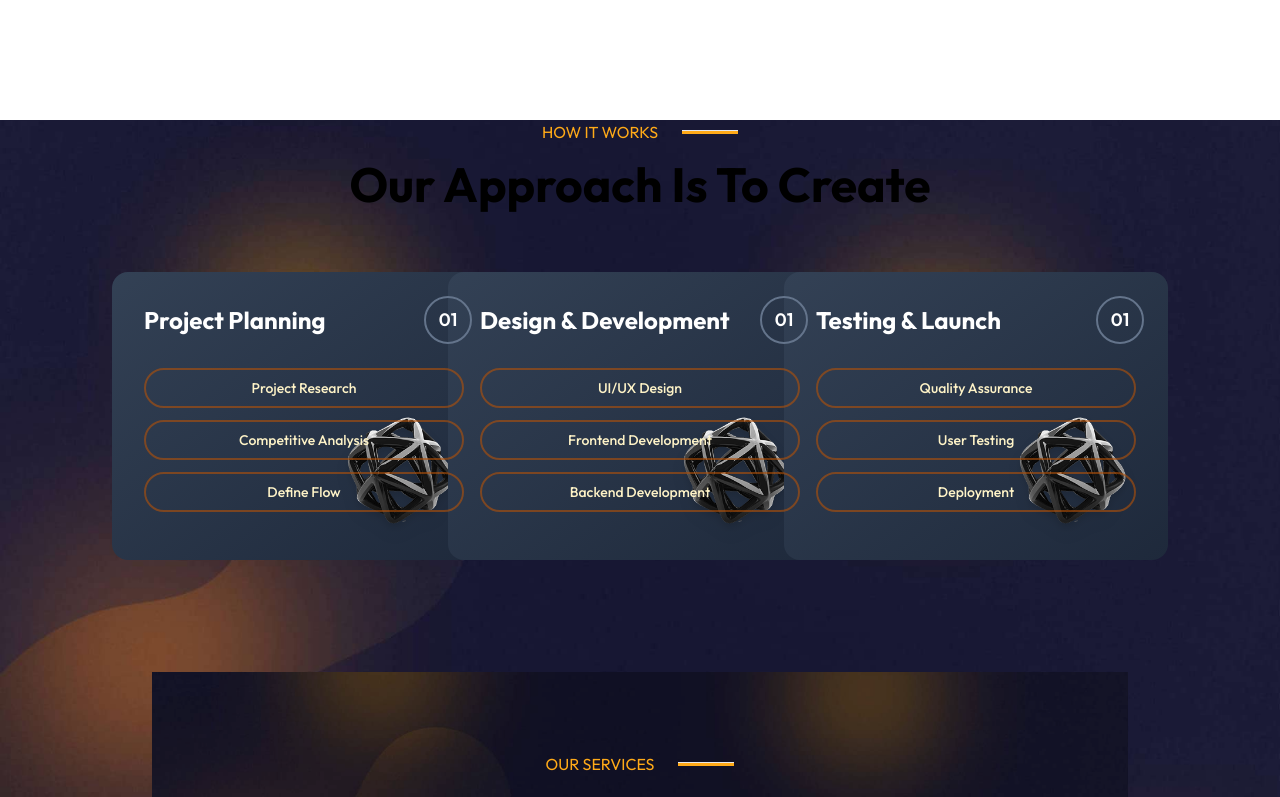
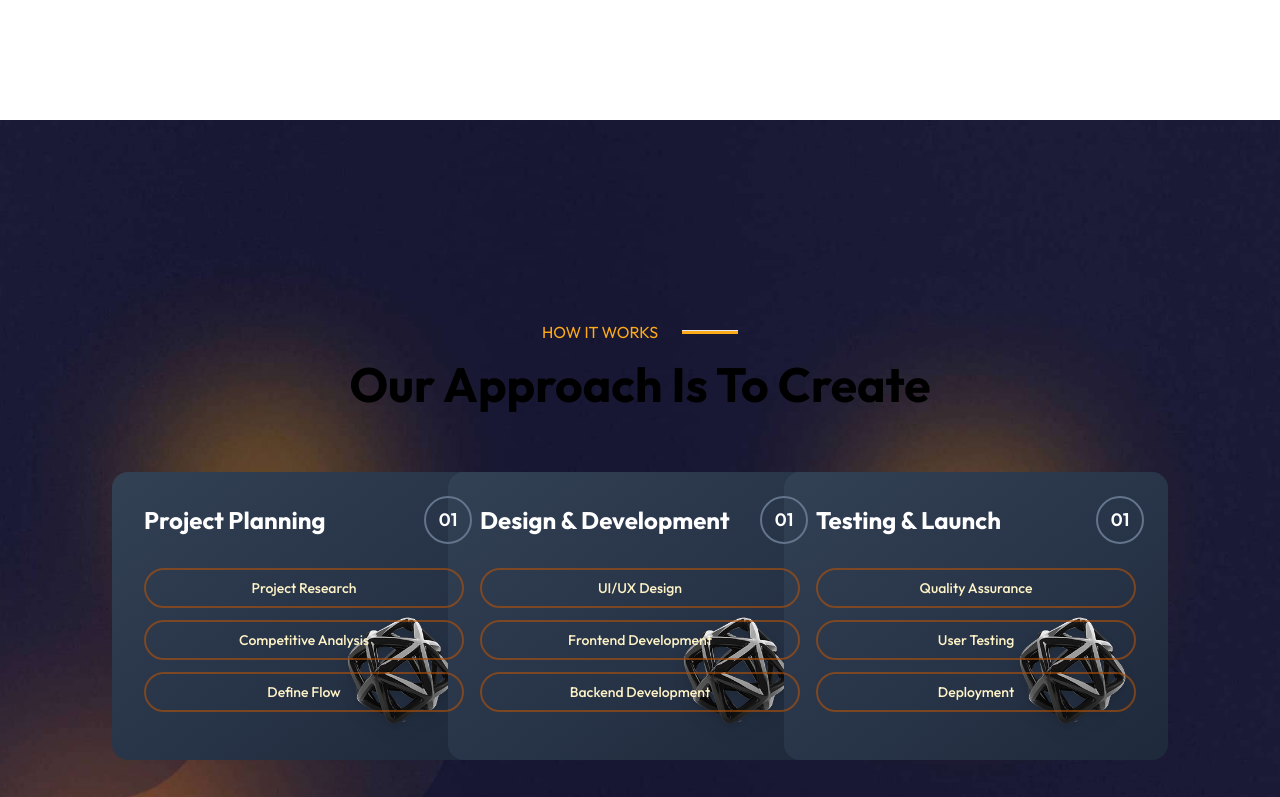
Before and after one commit to tuhinAhammed/skilify-tech-frontend, a React (Vite) app: page /about in a window 1280 px wide. Shown: the part 1020-1817 px from the top of the page. Built offline with nearby package versions, Linux system fonts and the light colour scheme; no server answers.

Commit message:
padding edit

```diff
--- a/src/Components/About/HowItWork.jsx
+++ b/src/Components/About/HowItWork.jsx
@@ -23,7 +23,7 @@ const howitWOrk = [
 ]
 const HowItWork = () => {
   return (
-    <div className="relative bg-[url('/How-it-work2.jpg')] bg-cover bg-center bg-no-repeat">
+    <div className="relative bg-[url('/How-it-work2.jpg')] bg-cover bg-center bg-no-repeat py-[200px]">
         <div className='flex items-center justify-center'>
             <SectionTitle text="How It Works" />
         </div>
--- a/src/Components/About/Team-card.jsx
+++ b/src/Components/About/Team-card.jsx
@@ -15,8 +15,8 @@ const TeamCards = ({ item }) => {
 
       {/* Text section */}
       <div className="ml-16">
-        <h2 className="text-2xl font-bold mt-4">Our Dedicated Team</h2>
-        <p className="text-gray-600 mt-2">Meet the professionals.</p>
+        <h2 className="text-2xl font-bold mt-4">{item.name}</h2>
+        <p className="text-gray-600 mt-2">{item.role}</p>
       </div>
 
       {/* --- SOCIAL ICONS --- */}
```
